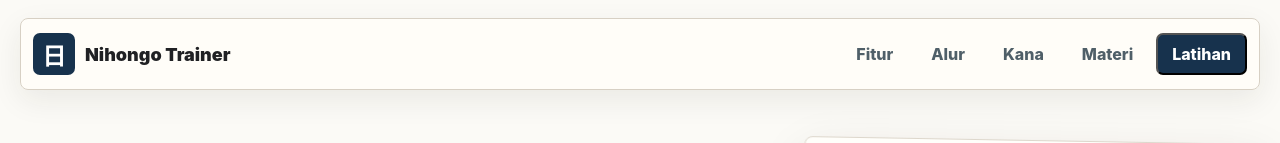
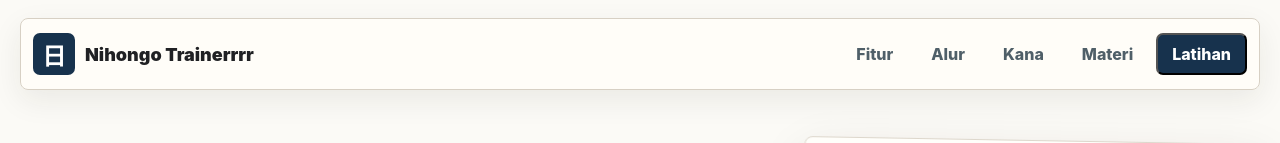
Before and after one commit to DickaEs/nihongo-trainer, a Vue app: page / in a window 1280 px wide. Shown: the top 143 px of the page. Built offline with nearby package versions, Linux system fonts and the light colour scheme.

Commit message:
test ganti judul

```diff
--- a/src/App.vue
+++ b/src/App.vue
@@ -294,7 +294,7 @@ function finishKana() {
         <nav class="landing-nav">
             <button class="brand-mark as-link" type="button" @click="go('landing')">
                 <span>日</span>
-                <strong>Nihongo Trainer</strong>
+                <strong>Nihongo Trainerrrr</strong>
             </button>
             <div class="landing-links">
                 <a href="#fitur">Fitur</a>
```
Also changed, not shown: 1 other file (tests, documents, lock files or other folders).
